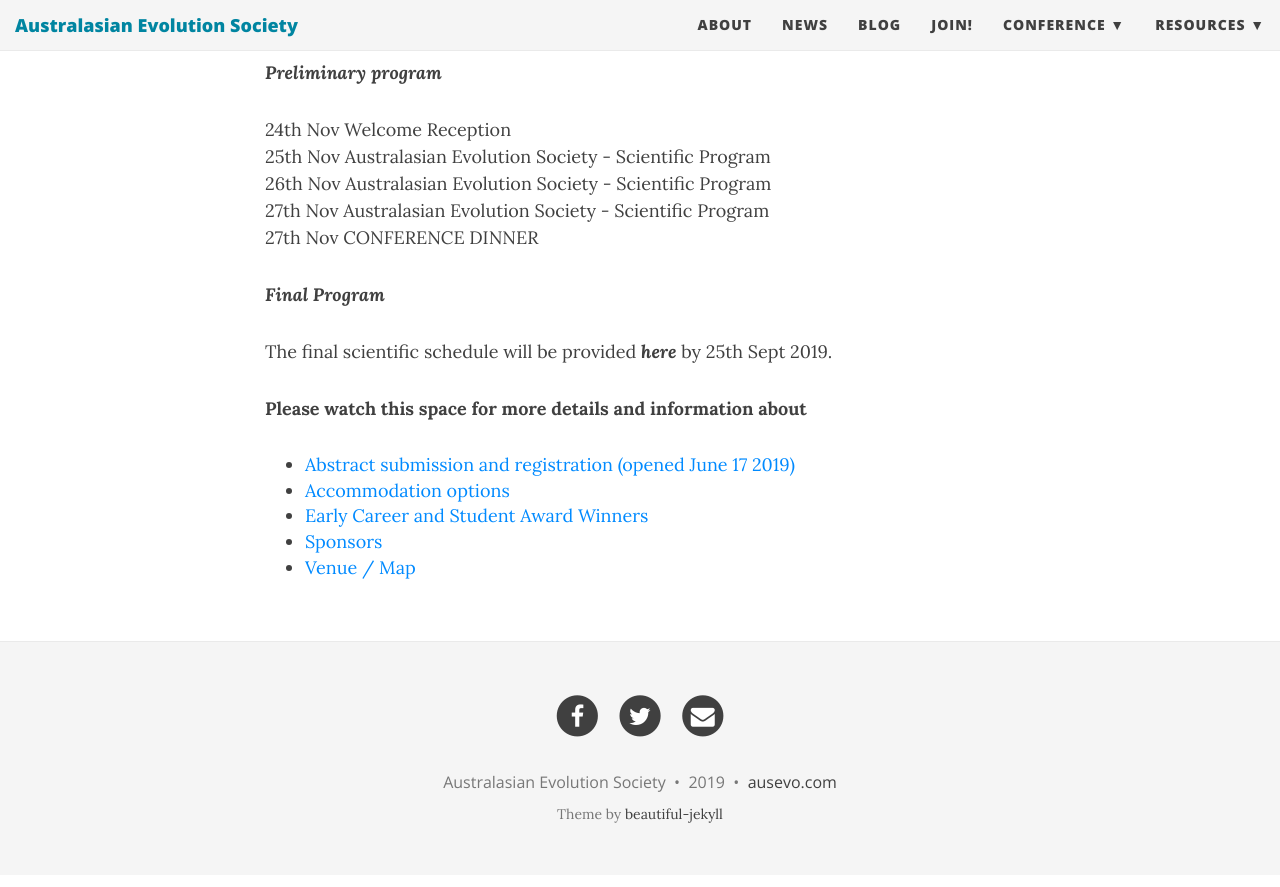
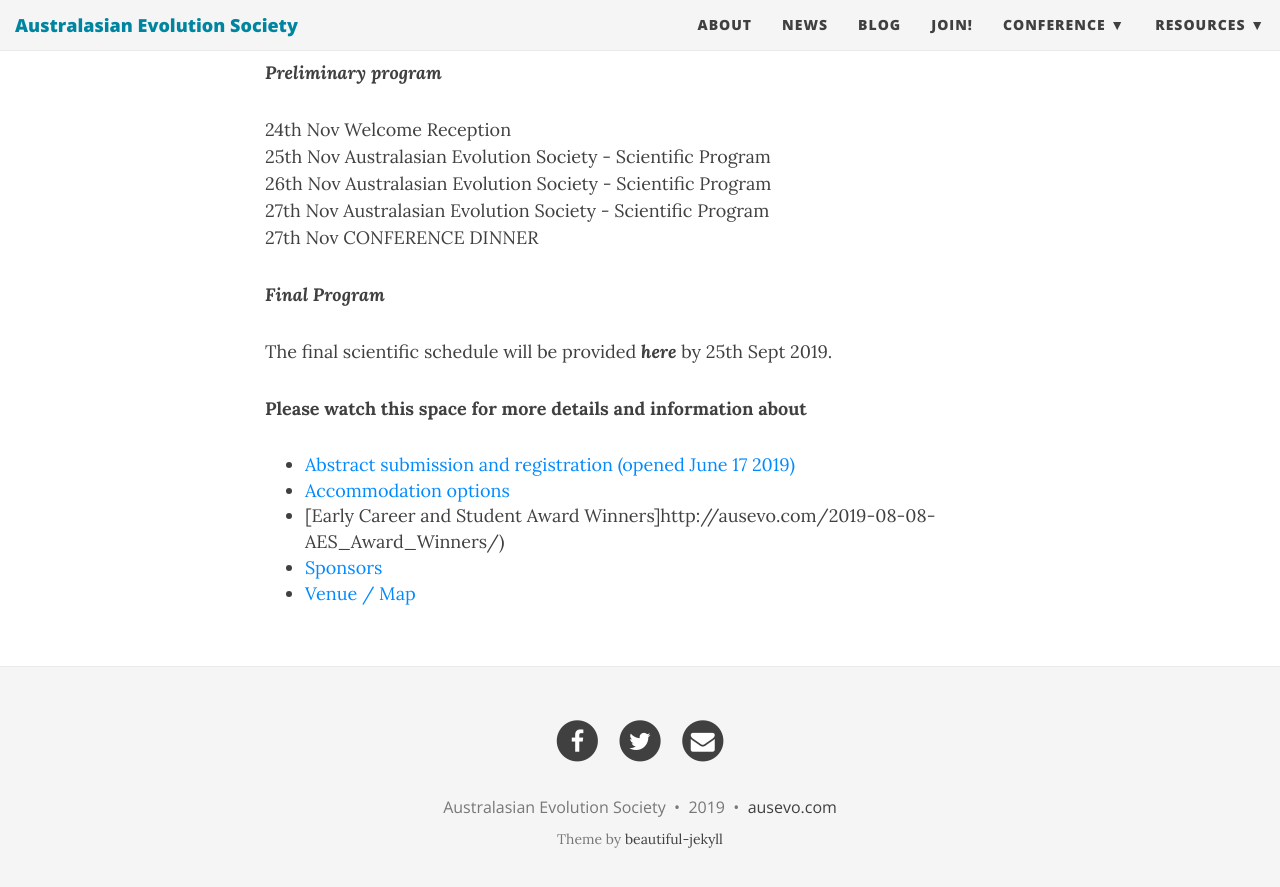
Before and after one commit to ausevo/ausevo.github.io, a Jekyll site: the page built from conference.md, in a window 1280 px wide and 900 px high, scrolled down 1107 px. Shown: the top 887 px of the window. Built offline with Jekyll 4.4.1, drawn with Linux system fonts in a browser that asks for light colours; nearby versions of some CDN libraries; some of the changed lines change nothing that is shown.

Commit message:
Update conference.md

```diff
--- a/conference.md
+++ b/conference.md
@@ -41,6 +41,6 @@
 
 - [Abstract submission and registration (opened June 17 2019)](http://ausevo.com/registration/)
 - [Accommodation options](http://ausevo.com/accommodation/)
-- [Early Career and Student Award Winners](http://ausevo.com/news/)
+- [Early Career and Student Award Winners]http://ausevo.com/2019-08-08-AES_Award_Winners/)
 - [Sponsors](http://ausevo.com/sponsors/)
 - [Venue / Map](http://ausevo.com/map/)
```
